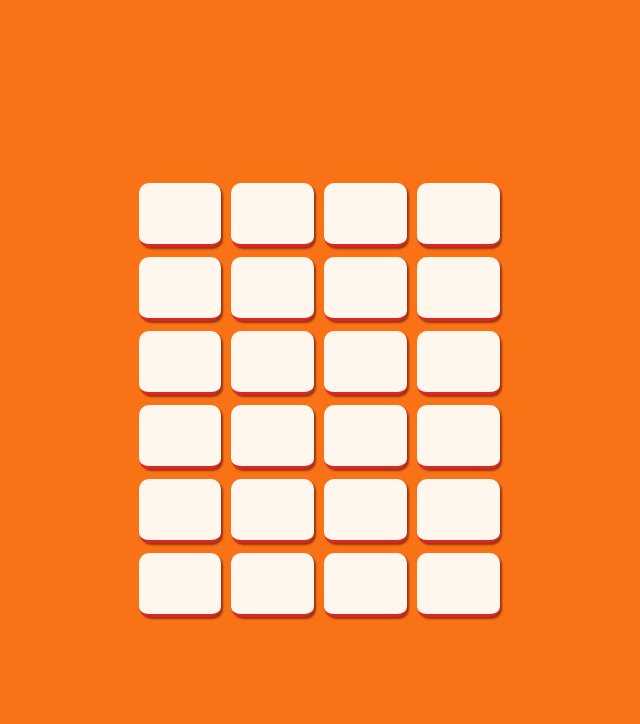
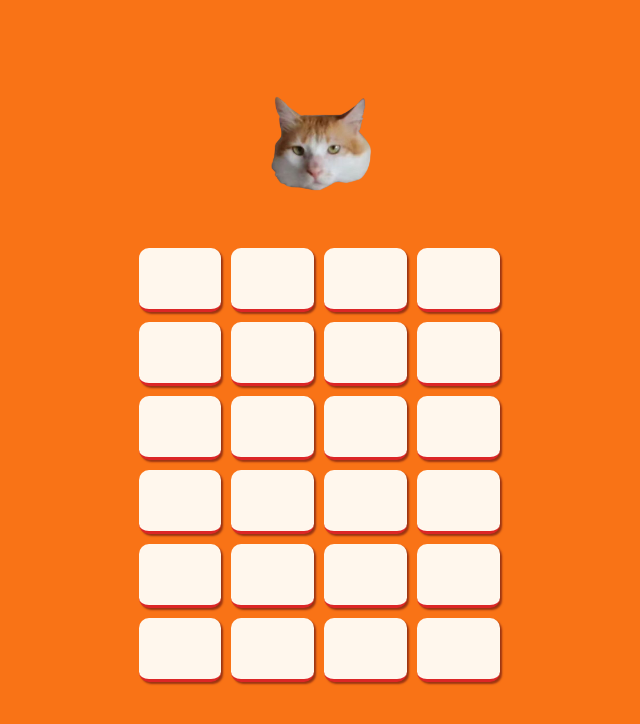
Before and after one commit to rndexe/tingu-soundboard, a website built with Vite: page index.html in a window 1280 px wide. Shown: the whole page, without its empty margins (321-961 px from the left). Built offline with nearby package versions, Linux system fonts and the light colour scheme.

Commit message:
add image

```diff
--- a/index.html
+++ b/index.html
@@ -55,10 +55,18 @@
         border-width: 0 0 1px 0;
         transform: translateY(2px);
     }
+
+    img {
+        width: 8rem;
+        display: block;
+        height: auto;
+        align-self: center;
+    }
 </style>
 
 <body>
     <main>
+        <img src="tingu-orng.png">
         <div id="buttonContainer"></div>
         <audio src="track1.m4a" type="audio/mp4"></audio>
         <audio src="track1.m4a" type="audio/mp4"></audio>
```
